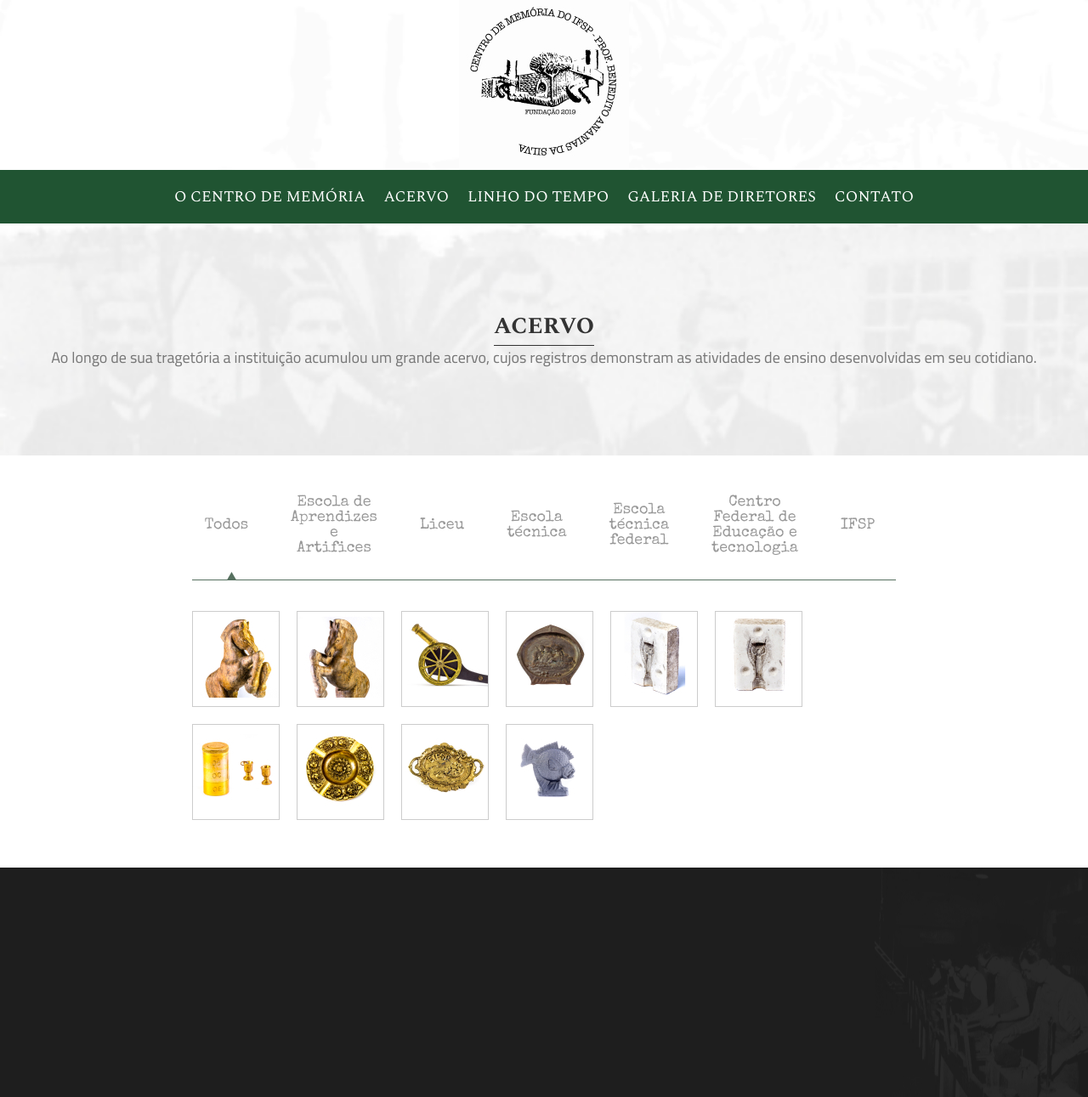
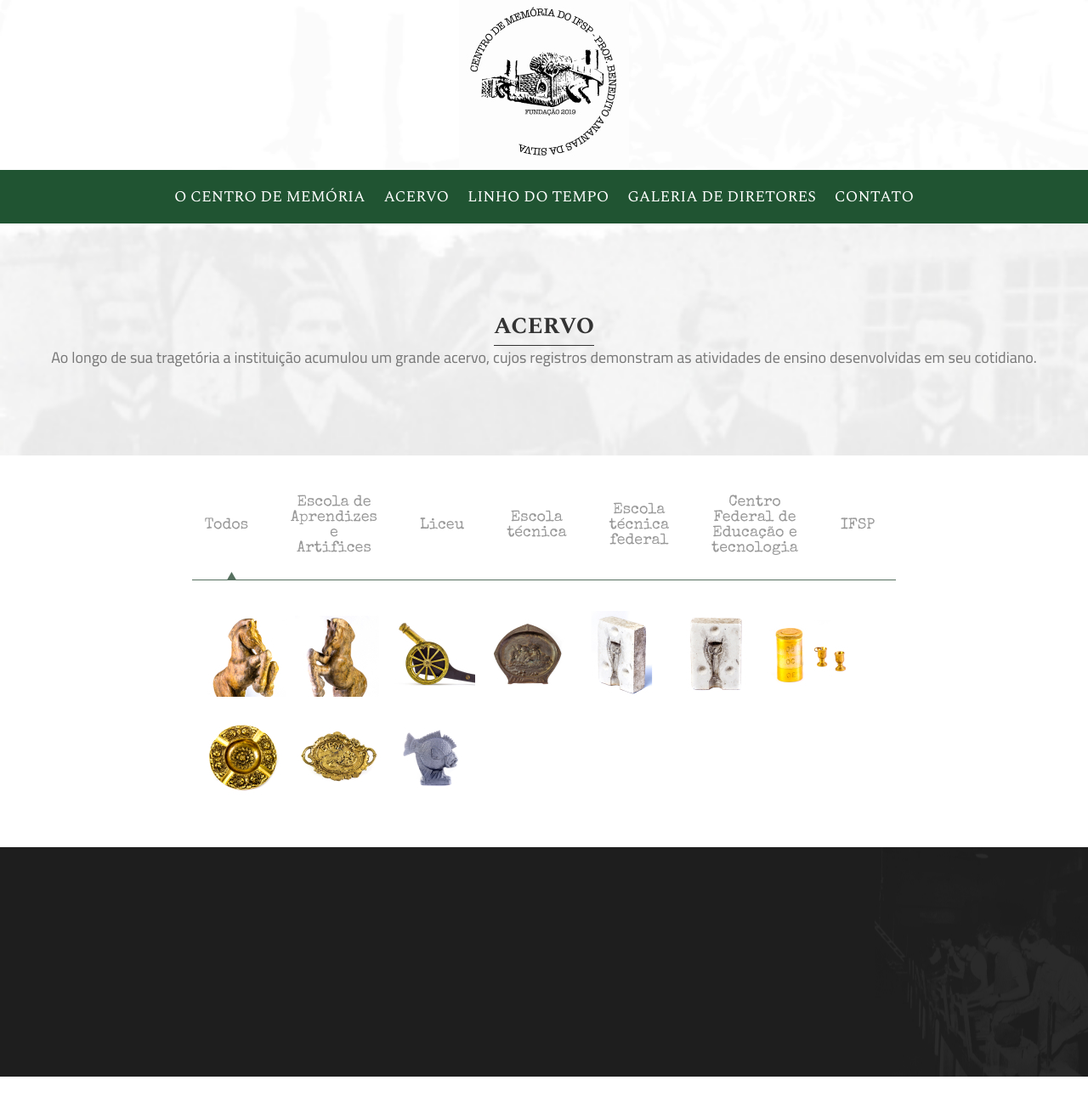
Before and after one commit to ifspcodelab/frontend-memoria-ifsp, a Jekyll site: the page built from docs/acervo.html, in a window 1280 px wide. Shown: the whole page at 85% size. Built offline with Jekyll 4.4.1, drawn with Linux system fonts in a browser that asks for light colours; after the commit the page ends 1267 px from its top, so only the background shows below that.

Commit message:
arrumado posicionamento entre itens da galeria

```diff
--- a/docs/_sass/gallery.scss
+++ b/docs/_sass/gallery.scss
@@ -6,12 +6,15 @@
     display: flex;
     flex-wrap: wrap;
     margin-top: 2rem;
+    margin-left: 10px;
+    align-content: center;
   }
 
   .gallery-item {
-    border: 1px solid #ccc;
-    margin-right: 20px;
+    margin-right: 10px;
     margin-bottom: 20px;
+    width: 101px;
+    height: 101px;
   }
 
   .gallery-item img {
```
